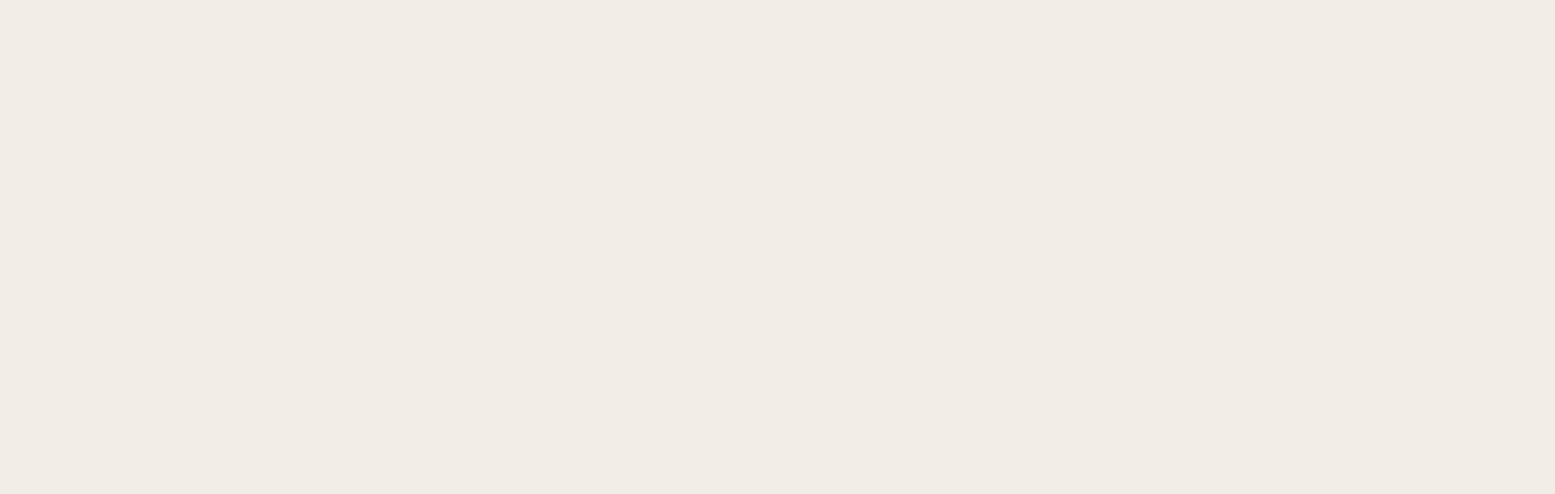
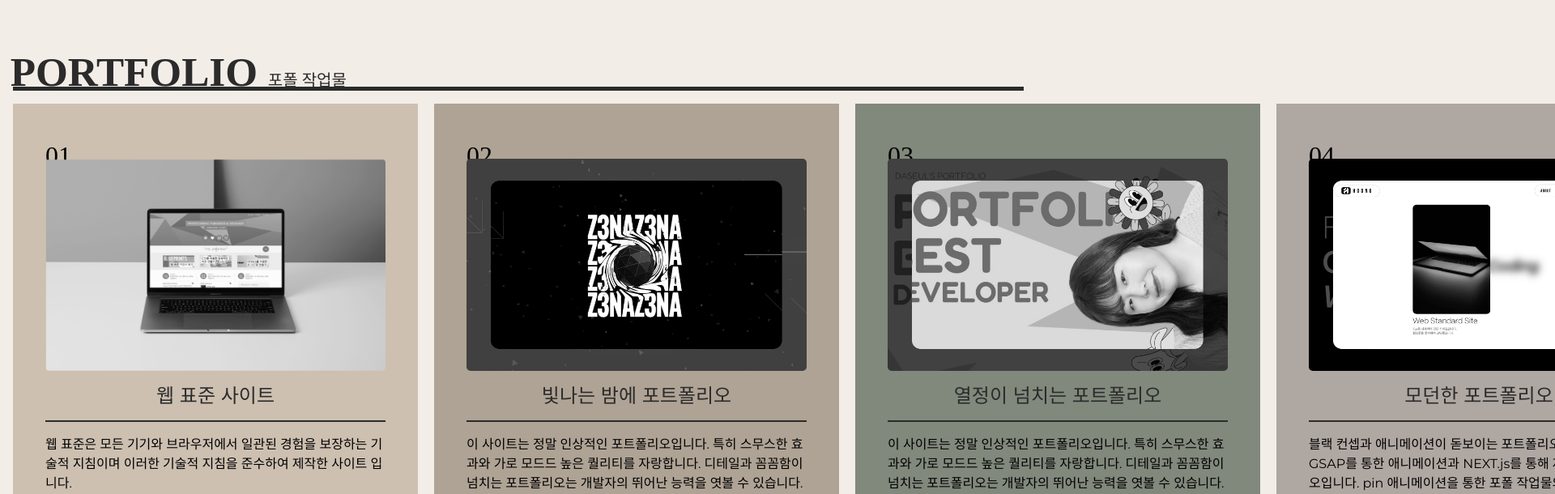
Before and after one commit to alliejj99/port2024-next, a Next.js app: page / in a window 1280 px wide. Shown: the part 5080-5690 px from the top of the page at 81% size, 1920 px wide, since content can reach past the window. Before the commit the page ends 4944 px from the top, so only its background shows below. Built offline with nearby package versions, Linux system fonts and the light colour scheme; a small style sheet from the web is missing; a web font is replaced by a local one.

Commit message:
포트폴리오 영역(미완)

```diff
--- a/src/assets/scss/section/_port.scss
+++ b/src/assets/scss/section/_port.scss
@@ -0,0 +1,136 @@
+#port {
+  width: 100%;
+  margin-top: 30vh;
+  // overflow: hidden;
+}
+
+.port__inner {
+  padding: 16px;
+
+  .port__title {
+    width: 100%;
+    height: 5vw;
+    font-size: 4vw;
+    font-weight: 900;
+    line-height: 1.6;
+    font-family: var(--mainKor-font);
+    text-transform: uppercase;
+    color: var(--black100);
+    border-bottom: 0.4vw solid var(--black100);
+    margin-bottom: 16px;
+    text-indent: -0.26vw;
+
+    em {
+      font-size: 1.25rem;
+      font-weight: 400;
+      line-height: 2;
+    }
+  }
+
+  .port__wrap {
+    display: flex;
+    flex-wrap: wrap;
+    width: 7000px;
+
+    .port__item {
+      width: 500px;
+      // height: 70vh;
+      background-color: var(--subBg100);
+      padding: 2.5rem;
+      margin-right: 20px;
+
+      &.p1 {
+        background-color: var(--subBg100);
+      }
+
+      &.p2 {
+        background-color: var(--subBg200);
+      }
+
+      &.p3 {
+        background-color: var(--subBg300);
+      }
+
+      &.p4 {
+        background-color: var(--subBg400);
+      }
+
+      &.p5 {
+        background-color: var(--subBg500);
+      }
+
+      &.p6 {
+        background-color: var(--subBg100);
+      }
+
+      &.p7 {
+        background-color: var(--subBg200);
+      }
+
+      &.p8 {
+        background-color: var(--subBg300);
+      }
+
+      &.p9 {
+        background-color: var(--subBg400);
+      }
+
+      &.p10 {
+        background-color: var(--subBg500);
+      }
+
+      .num {
+        font-size: 2rem;
+        font-family: var(--mainNum-font);
+      }
+
+      .img {
+        display: block;
+        margin-top: -20px;
+        transition: margin-top 0.3s;
+
+        img {
+          border-radius: 5px;
+          filter: saturate(0%);
+          transition: all 0.3s;
+        }
+
+        &:hover {
+          margin-top: 0;
+
+          img {
+            filter: saturate(100%);
+          }
+        }
+      }
+
+      .title {
+        font-size: 1.5rem;
+        text-align: center;
+        padding: 0.8rem 0;
+        font-weight: 700;
+        color: var(--black100);
+        border-bottom: 2px solid var(--black100);
+        margin-bottom: 1rem;
+      }
+
+      .desc {
+        font-size: 1rem;
+      }
+
+      .site {
+        border: 1px solid var(--black100);
+        display: block;
+        text-align: center;
+        padding: 0.625rem 1.5rem;
+        margin-top: 1.5rem;
+        transition: all 0.2s;
+
+        &:hover {
+          background-color: var(--black100);
+          color: var(--white);
+        }
+      }
+    }
+  }
+}
--- a/src/components/Port.jsx
+++ b/src/components/Port.jsx
@@ -1,9 +1,31 @@
-import React from 'react'
+import React from "react";
+import Image from "next/image";
+
+import { portText } from "@/constants";
 
 const Port = () => {
   return (
-    <div>Port</div>
+    <section id="port">
+      <div className="port__inner">
+        <h2 className="port__title">
+          portfolio <em>포폴 작업물</em>
+        </h2>
+        <div className="port__wrap">
+          {portText.map((port, key) => (
+            <article className={`port__item p${key + 1}`} key={key}>
+              <span className="num">{port.num}.</span>
+              <a href={port.code} target="_blank" className="img">
+                <Image src={port.img} alt={port.title} width={420} height={262} />
+              </a>
+              <h3 className="title">{port.title}</h3>
+              <p className="desc">{port.desc}</p>
+              <a href={port.view} target="_blank" className="site">사이트 보기</a>
+            </article>
+          ))}
+        </div>
+      </div>
+    </section>
   )
 }
 
-export default Port
+export default Port;
--- a/src/constants/index.js
+++ b/src/constants/index.js
@@ -1,5 +1,5 @@
 import about from "../assets/img/about.jpg";
-import port01 from "../assets/img/port01.jpg";
+import port01 from "../assets/img/port01.png";
 import port02 from "../assets/img/port02.jpg";
 import port03 from "../assets/img/port03.jpg";
 import port04 from "../assets/img/port04.jpg";
@@ -110,12 +110,11 @@ export const siteText = [
 export const portText = [
   {
     num: "01",
-    title: "어워드에도 올라간 포트폴리오",
-    desc: "라마 디자인을 통해 자신의 스킬을 가장 멋지게 표현한 포트폴리오입니다. 가로 모드와 세로 모드는 매우 인상적이며 특히 리액트와 비트를 이용하여 제작한 것은 더욱 놀랍습니다. 이 사이트는 awwwards.com에도 인정받아 올라간 포트폴리오입니다. 확실히 그의 뛰어난 디자인 스킬과 기술력이 빛을 발휘한 결과물인 것 같습니다.",
+    title: "웹 표준 사이트",
+    desc: "웹 표준은 모든 기기와 브라우저에서 일관된 경험을 보장하는 기술적 지침이며 이러한 기술적 지침을 준수하여 제작한 사이트 입니다.",
     img: port01,
-    code: "https://github.com/kimsangjunv1/-React-Portfolio",
-    view: "https://portfoliosj-react.netlify.app",
-    name: "김상* 포트폴리오",
+    code: "https://www.figma.com/proto/dbTCG5iz0VENlr3GOF88Xc/%EC%9B%B9%ED%91%9C%EC%A4%80%EC%82%AC%EC%9D%B4%ED%8A%B8%EA%B0%80%EC%9D%B4%EB%93%9C%EB%9D%BC%EC%9D%B8?page-id=0%3A1&node-id=26-38&scaling=contain",
+    view: "https://jangar6.github.io/dothome1/wabstandard/index.html",
   },
   {
     num: "02",
@@ -124,7 +123,6 @@ export const portText = [
     img: port02,
     code: "https://github.com/seolhee313/PORTFOLIO-REACT",
     view: "https://portfolio-313.web.app/",
-    name: "천설* 포트폴리오",
   },
   {
     num: "03",
@@ -133,7 +131,6 @@ export const portText = [
     img: port03,
     code: "https://github.com/seolhee313/PORTFOLIO-REACT",
     view: "https://portfolio-313.web.app/",
-    name: "천설* 포트폴리오",
   },
   {
     num: "04",
@@ -142,7 +139,6 @@ export const portText = [
     img: port04,
     code: "https://github.com/dlgnsrb227/portfolio-next",
     view: "https://hoongportfolio-next.netlify.app/",
-    name: "이훈* 포트폴리오",
   },
   {
     num: "05",
```
Also changed, not shown: src/assets/img/port01.jpg (deleted), src/assets/img/port01.png (added).
